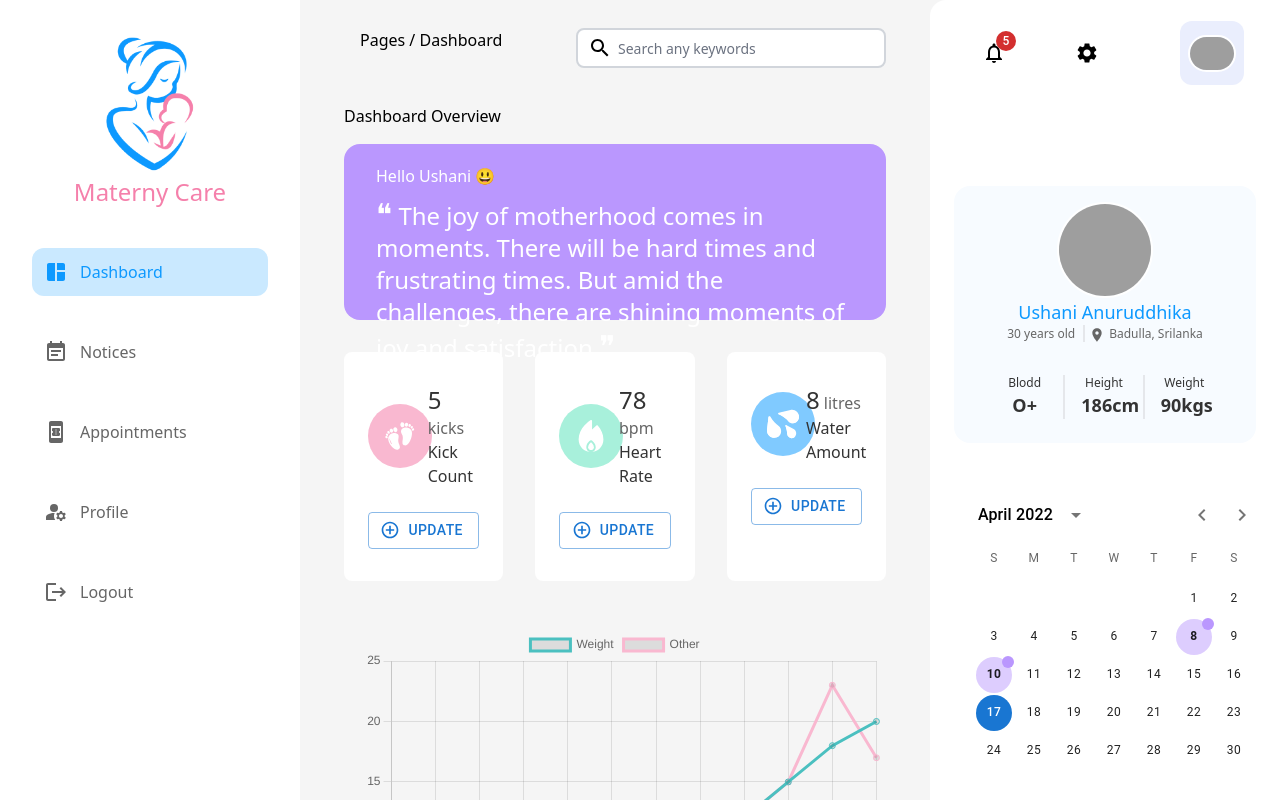
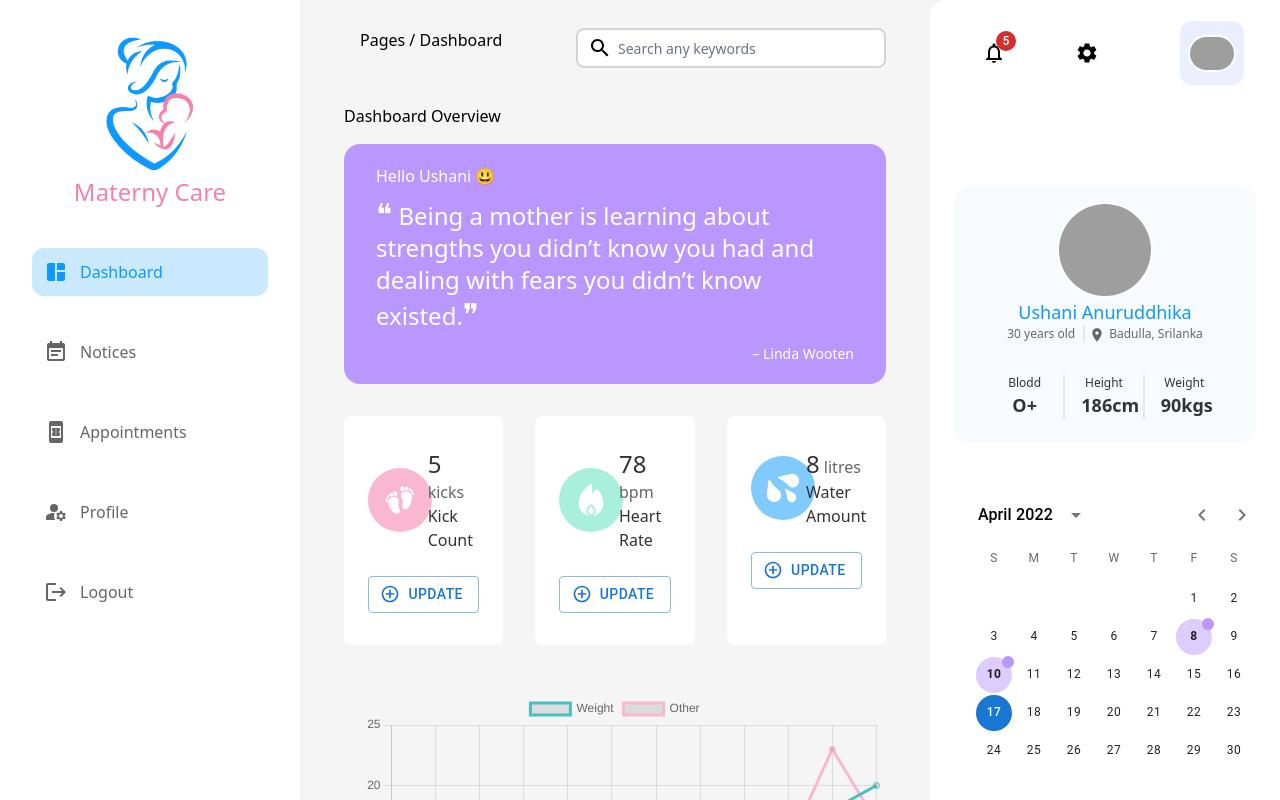
Before and after one commit to Xanvia/MaternyCare, a React (Vite) app in the folder frontend/: page /dashboard in a window 1280 px wide. Shown: the top 800 px of the page. Built offline with nearby package versions, Linux system fonts and the light colour scheme; grey boxes are pictures that could not be loaded.

Commit message:
feat: loop random quotes to notice banner

```diff
--- a/frontend/src/views/Dashboard.tsx
+++ b/frontend/src/views/Dashboard.tsx
@@ -4,7 +4,7 @@ import feet from "../assets/images/feet.svg";
 import fire from "../assets/images/fire.svg";
 import water from "../assets/images/drops.svg";
 import LineChart from "../components/LineChart";
-import { useEffect } from "react";
+import { useEffect, useState } from "react";
 
 const quotes = [
   {
@@ -30,6 +30,11 @@ const quotes = [
 ];
 
 const Dashboard = () => {
+  const [random, setRandom] = useState(0);
+  useEffect(() => {
+    setRandom(Math.floor(Math.random() * 4));
+  }, []);
+
   return (
     <div className="mx-11">
       <div className="flex justify-between ml-4 mt-7">
@@ -51,7 +56,7 @@ const Dashboard = () => {
       <h1 className="text-center text-3xl text-[#0D99FF] lg:hidden">
         Dashboard
       </h1>
-      <div className="mt-14 lg:mt-0 h-44 px-8 py-5 text-white bg-[#BA97FE] rounded-2xl mb-8 w-auto">
+      <div className="mt-14 lg:mt-0 h-auto min-h-44 px-8 py-5 text-white bg-[#BA97FE] rounded-2xl mb-8 w-auto">
         <h1 className="mb-2">
           Hello{" "}
           <span className="">
@@ -59,13 +64,11 @@ const Dashboard = () => {
           </span>
         </h1>
         <p className="text-2xl">
-          <span className="text-3xl">❝</span> The joy of motherhood comes in
-          moments. There will be hard times and frustrating times. But amid the
-          challenges, there are shining moments of joy and satisfaction.
+          <span className="text-3xl">❝</span> {quotes[random].text}
           <span className="text-3xl">❞</span>
         </p>
         <div className="w-full flex justify-end text-sm mt-3">
-          {`– M. Russell Ballard`}
+          {`– ${quotes[random].author}`}
         </div>
       </div>
       <div className="grid  sm:grid-cols-3 grid-cols-2 gap-8">
```
